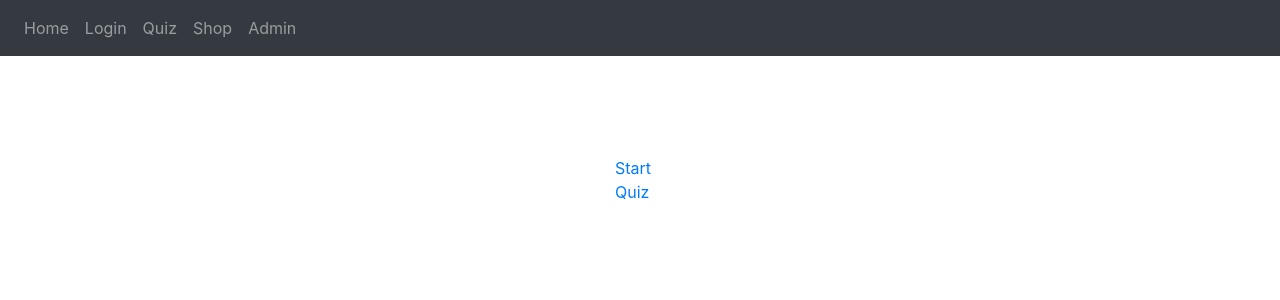
After one commit to mihais137/aplicatietutorialpythonflask, a Flask app: page /check_quiz in a window 1280 px wide. The commit adds this page. Shown: the top 300 px of the page. Run offline with Flask 2, Linux system fonts and the light colour scheme; some libraries are stand-ins or nearby versions.

Commit message:
am adaugat versiunea 1 de quiz

```diff
--- a/website/auth.py
+++ b/website/auth.py
@@ -14,9 +14,9 @@ def login():
 def logout():
     return "<p>Logout</p>"
 
-@auth.route('/testare', methods=['GET', 'POST'])
-def testare():
-    return render_template("testare.html")
+# @auth.route('/testare', methods=['GET', 'POST'])
+# def testare():
+#     return render_template("testare.html")
 
 @auth.route('/shop', methods=['GET', 'POST'])
 def shop():
--- a/website/templates/base.html
+++ b/website/templates/base.html
@@ -34,7 +34,7 @@
               <div class="navbar-nav">
                 <a class="nav-item nav-link" id="home" href="/">Home</a>
                 <a class="nav-item nav-link" id="login" href="/login">Login</a>
-                <a class="nav-item nav-link" id="testare" href="/testare">Test</a>
+                <a class="nav-item nav-link" id="quiz" href="/quiz">Quiz</a>
                 <a class="nav-item nav-link" id="shop" href="/shop">Shop</a>
                 <a class="nav-item nav-link" id="admin" href="/admin">Admin</a>
    <!--         <a class="nav-item nav-link" id="signUp" href="/sign-up">Sign Up</a>
--- /dev/null
+++ b/website/templates/check_quiz.html
@@ -0,0 +1,30 @@
+{% extends "base.html" %}
+{% block title %}Quiz{% endblock %}
+
+{% block content %}
+
+{% if actual_time == quiz_time: %}
+<div class = "btn-1">
+<a href="/quiz">
+    Start Quiz </a>
+</div>
+{% else: %}
+
+<div class = "btn-1">
+    <a class = "btn-1" href="/check_quiz">
+        Refresh </a>
+</div>
+{% endif %}
+
+<style>
+
+    .btn-1{
+        margin: auto;
+        height: 50px;
+        width: 50px;
+        padding-top: 100px;
+    }
+
+</style>
+
+{% endblock%}
--- a/website/templates/testare.html
+++ /dev/null
@@ -1,6 +0,0 @@
-{% extends "base.html" %}
-{% block title %}Test - DroWo 23{% endblock %}
-
-{% block content %}
-    <h1>Aici va asteapta dracu</h1>
-{% endblock%}
--- a/website/views.py
+++ b/website/views.py
@@ -1,8 +1,75 @@
-from flask import Blueprint, render_template
+from flask import Blueprint, render_template, request, redirect, session, url_for
+import random
 
 views = Blueprint('views', __name__)
 
 @views.route('/')
-
 def home():
     return render_template("home.html")
+
+@views.route('/check_quiz', methods=['GET', 'POST'])
+def check_quiz():
+
+    actual_time = 3 #timpul / ora curenta
+    quiz_time = 3 #ora la care e disponibil testul
+
+
+    return render_template("check_quiz.html", actual_time = actual_time, quiz_time = quiz_time)
+
+@views.route('/quiz', methods=['GET', 'POST'])
+def quiz():
+
+    actual_time = 3
+    quiz_time = 3
+
+    if actual_time != quiz_time:
+       return redirect("/check_quiz")
+
+    intrebari = {"Intrebarea 1?": [["rasp1", "rasp2", "rasp3"], "rasp_c"], "Intrebarea 2?": [["rasp1", "rasp2", "rasp3"], "rasp_c"],
+                "Intrebarea 3?": [["rasp1", "rasp2", "rasp3"], "rasp_c"]} #vor fi luate din baza de date
+
+
+    lista_intrebari = []
+    if "intrebare1" not in session:
+        session["intrebare1"] = random.choice(list(intrebari.keys()))
+    lista_intrebari.append(session["intrebare1"])
+    if "intrebare2" not in session:
+        session["intrebare2"] = random.choice(list(intrebari.keys()))
+        while True:
+            if session["intrebare2"] in lista_intrebari:
+                session["intrebare2"] = random.choice(list(intrebari.keys()))
+            else:
+                break
+    lista_intrebari.append(session["intrebare2"])
+    #trebuie facut pentru n intrebari
+
+    intrebare1 = session["intrebare1"]
+    raspunsuri1 = intrebari[intrebare1]
+    raspuns_corect1 = raspunsuri1[1]
+    raspunsuri1_lista = [item for item in raspunsuri1[0]]
+    raspunsuri1_lista.append(raspunsuri1[1])
+
+    # trebuie facut pentru n intrebari
+
+    if request.method == 'POST':
+        selected_option = request.form['select_option']
+        if selected_option == raspuns_corect1:
+            session["punctaj"] = 50 # se va adauga in db punctjul
+        else:
+            session["punctaj"] = 0
+        return redirect(url_for('views.results'))
+    else:
+        return render_template('quiz.html', intrebare1 = intrebare1, raspunsuri1_lista = raspunsuri1_lista)
+
+
+@views.route('/results', methods = ['GET', 'POST'])
+def results():
+
+    intrebari = {"Intrebarea 1?": [["rasp1", "rasp2", "rasp3"], "rasp_c"], "Intrebarea 2?": [["rasp1", "rasp2", "rasp3"], "rasp_c"],
+                "Intrebarea 3?": [["rasp1", "rasp2", "rasp3"], "rasp_c"]}
+    intrebare1 = session["intrebare1"]
+    rasp_corect1 = intrebari[intrebare1][1]
+
+    punctaj = session["punctaj"]
+
+    return render_template('results.html', punctaj = punctaj, rasp_corect1 = rasp_corect1, intrebare1 = intrebare1)
```
Also changed, not shown: website/templates/quiz.html (added, +38 -0 lines), website/templates/results.html (added, +11 -0 lines), instance/database.db.
